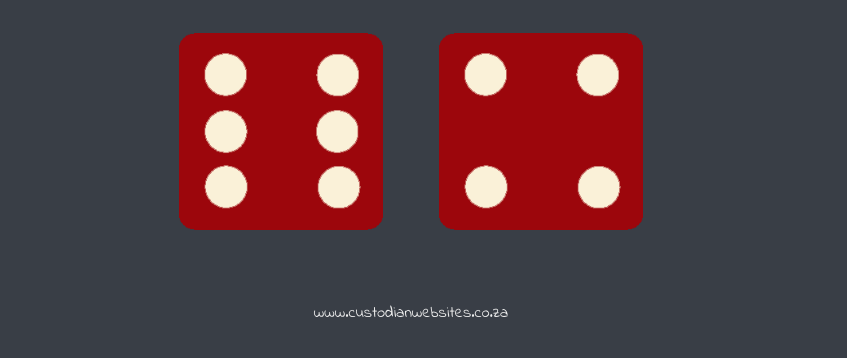
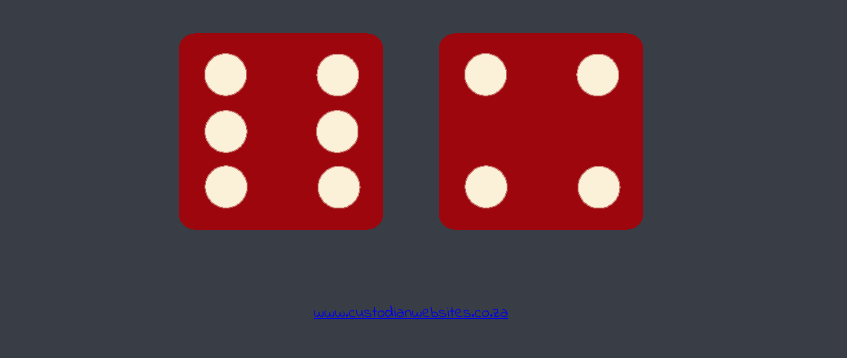
Before and after one commit to Jayrbsn/dicee, a plain HTML site: page index.html in a window 1280 px wide. Shown: the part 282-640 px from the top of the page, without its empty margins (229-1076 px from the left). Drawn offline with Linux system fonts and the light colour scheme.

Commit message:
Update index.html

```diff
--- a/index.html
+++ b/index.html
@@ -30,6 +30,6 @@
   </body>
 
   <footer>
-    www.custodianwebsites.co.za
+    <a href="https://jayrbsn.github.io/Custodian-Websites/">www.custodianwebsites.co.za</a>
   </footer>
 </html>
```
